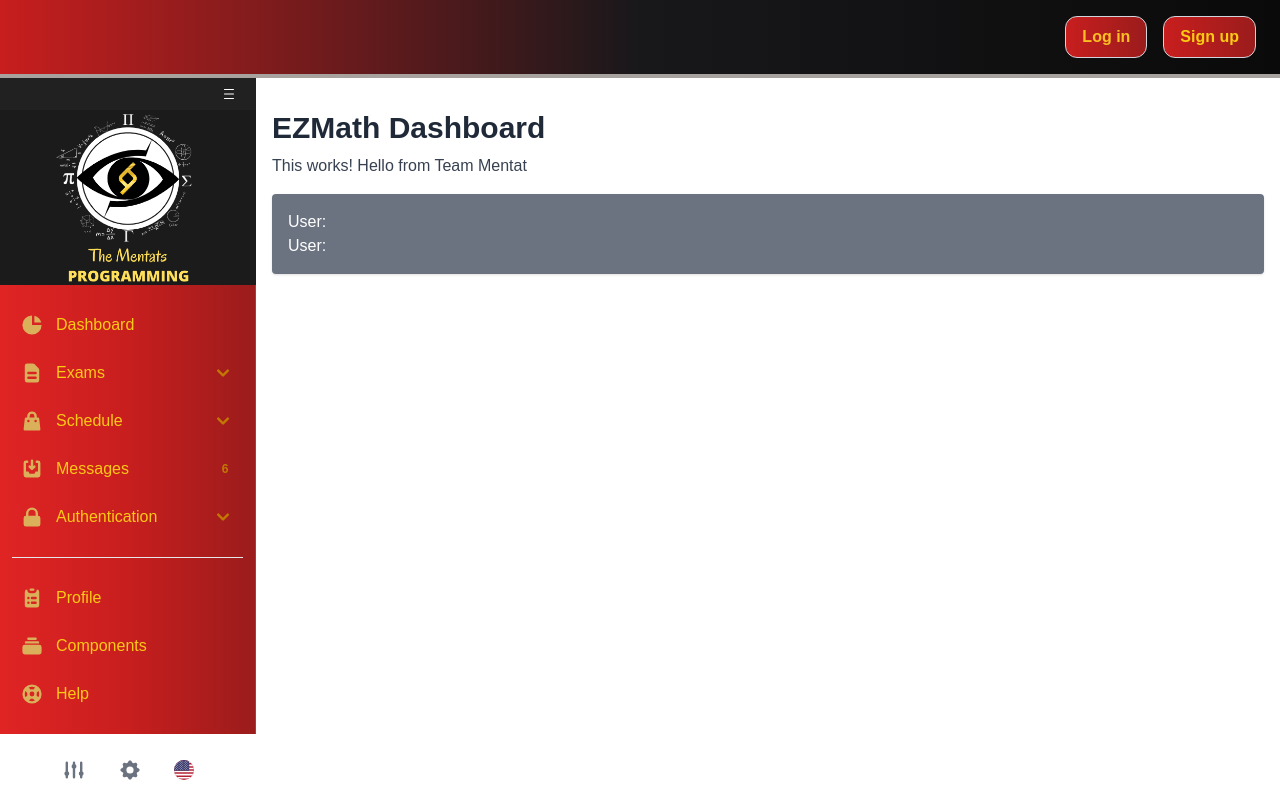
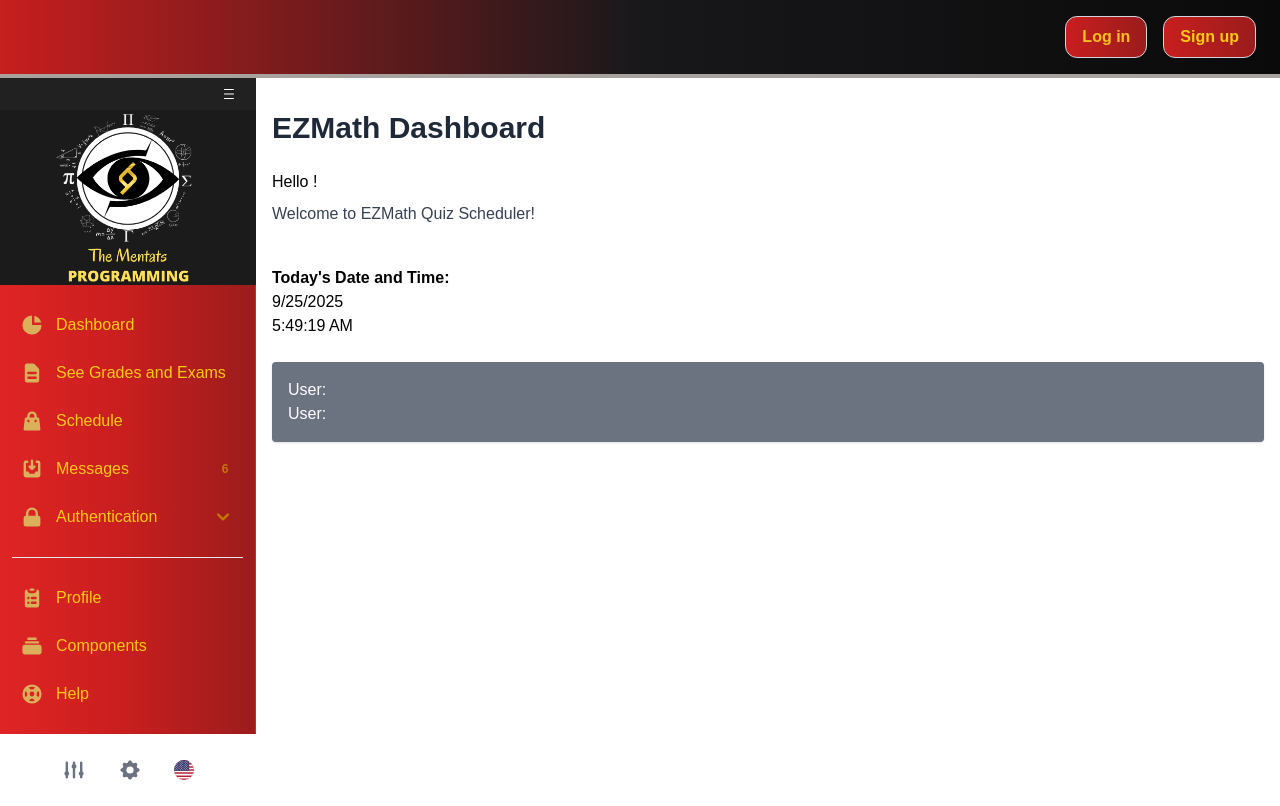
Before and after one commit to josh-test-1120/mentat-math, a Next.js app in the folder frontend/src/: page /dashboard in a window 1280 px wide. Built offline with nearby package versions, Linux system fonts and the light colour scheme; no server answers.

Commit message:
changes to dashboard and linking

```diff
--- a/frontend/src/app/_components/layout/sidebar.tsx
+++ b/frontend/src/app/_components/layout/sidebar.tsx
@@ -482,53 +482,70 @@ export default function Sidebar() {
                         </a>
                     </li>
                     <li>
-                        <button type="button"
-                                className="flex items-center p-2 w-full text-base font-normal text-yellow-300 rounded-lg transition duration-75 group hover:bg-gray-100 dark:text-white dark:hover:bg-gray-700"
-                                aria-controls="dropdown-pages" data-collapse-toggle="dropdown-pages">
+                        <a href="#"
+                           className="flex items-center p-2 text-base font-normal text-yellow-300 rounded-lg dark:text-white hover:bg-gray-100 dark:hover:bg-gray-700 group">
                             <PagesSvgComponent
                                 className={"flex-shrink-0 w-6 h-6 text-mentat-gold transition duration-75 group-hover:text-gray-900 dark:text-gray-400 dark:group-hover:text-white"}/>
-                            <span className="flex-1 ml-3 text-left whitespace-nowrap">Exams</span>
-                            <CarretSvgComponent className={"w-6 h-6 text-yellow-500"}/>
-                        </button>
-                        <ul id="dropdown-pages" className="hidden py-2 space-y-2">
-                            <li>
-                                <a href="#"
-                                   className="flex items-center p-2 pl-11 w-full text-base font-normal text-gray-900 rounded-lg transition duration-75 group hover:bg-gray-100 dark:text-white dark:hover:bg-gray-700">Settings</a>
-                            </li>
-                            <li>
-                                <a href="#"
-                                   className="flex items-center p-2 pl-11 w-full text-base font-normal text-gray-900 rounded-lg transition duration-75 group hover:bg-gray-100 dark:text-white dark:hover:bg-gray-700">Kanban</a>
-                            </li>
-                            <li>
-                                <a href="#"
-                                   className="flex items-center p-2 pl-11 w-full text-base font-normal text-gray-900 rounded-lg transition duration-75 group hover:bg-gray-100 dark:text-white dark:hover:bg-gray-700">Calendar</a>
-                            </li>
-                        </ul>
+                            <span className="ml-3">See Grades and Exams</span>
+                        </a>
                     </li>
                     <li>
-                        <button type="button"
-                                className="flex items-center p-2 w-full text-base font-normal text-yellow-300 rounded-lg transition duration-75 group hover:bg-gray-100 dark:text-white dark:hover:bg-gray-700"
-                                aria-controls="dropdown-sales" data-collapse-toggle="dropdown-sales">
+                        <a href="/schedule"
+                           className="flex items-center p-2 text-base font-normal text-yellow-300 rounded-lg dark:text-white hover:bg-gray-100 dark:hover:bg-gray-700 group">
                             <SalesSvgComponent
-                                className={"flex-shrink-0 w-6 h-6 text-mentat-gold transition duration-75 group-hover:text-gray-900 dark:text-gray-400 dark:group-hover:text-white"} />
-                            <span className="flex-1 ml-3 text-left whitespace-nowrap">Schedule</span>
-                            <CarretSvgComponent className={"w-6 h-6 text-yellow-500"}/>
-                        </button>
-                        <ul id="dropdown-sales" className="hidden py-2 space-y-2">
-                            <li>
-                                <a href="#"
-                                   className="flex items-center p-2 pl-11 w-full text-base font-normal text-gray-900 rounded-lg transition duration-75 group hover:bg-gray-100 dark:text-white dark:hover:bg-gray-700">Products</a>
-                            </li>
-                            <li>
-                                <a href="#"
-                                   className="flex items-center p-2 pl-11 w-full text-base font-normal text-gray-900 rounded-lg transition duration-75 group hover:bg-gray-100 dark:text-white dark:hover:bg-gray-700">Billing</a>
-                            </li>
-                            <li>
-                                <a href="#"
-                                   className="flex items-center p-2 pl-11 w-full text-base font-normal text-gray-900 rounded-lg transition duration-75 group hover:bg-gray-100 dark:text-white dark:hover:bg-gray-700">Invoice</a>
-                            </li>
-                        </ul>
+                                className={"flex-shrink-0 w-6 h-6 text-mentat-gold transition duration-75 group-hover:text-gray-900 dark:text-gray-400 dark:group-hover:text-white"}/>
+                            <span className="ml-3">Schedule</span>
+                        </a>
                     </li>
+                    {/*<li>*/}
+                    {/*    <button type="button"*/}
+                    {/*            className="flex items-center p-2 w-full text-base font-normal text-yellow-300 rounded-lg transition duration-75 group hover:bg-gray-100 dark:text-white dark:hover:bg-gray-700"*/}
+                    {/*            aria-controls="dropdown-pages" data-collapse-toggle="dropdown-pages">*/}
+                    {/*        <PagesSvgComponent*/}
+                    {/*            className={"flex-shrink-0 w-6 h-6 text-mentat-gold transition duration-75 group-hover:text-gray-900 dark:text-gray-400 dark:group-hover:text-white"}/>*/}
+                    {/*        <span className="flex-1 ml-3 text-left whitespace-nowrap">Exams</span>*/}
+                    {/*        <CarretSvgComponent className={"w-6 h-6 text-yellow-500"}/>*/}
+                    {/*    </button>*/}
+                    {/*    <ul id="dropdown-pages" className="hidden py-2 space-y-2">*/}
+                    {/*        <li>*/}
+                    {/*            <a href="/grades"*/}
+                    {/*               className="flex items-center p-2 pl-11 w-full text-base font-normal text-gray-900 rounded-lg transition duration-75 group hover:bg-gray-100 dark:text-white dark:hover:bg-gray-700">See*/}
+                    {/*                Grades and Exams</a>*/}
+                    {/*        </li>*/}
+                    {/*        <li>*/}
+                    {/*            <a href="#"*/}
+                    {/*               className="flex items-center p-2 pl-11 w-full text-base font-normal text-gray-900 rounded-lg transition duration-75 group hover:bg-gray-100 dark:text-white dark:hover:bg-gray-700">Kanban</a>*/}
+                    {/*        </li>*/}
+                    {/*        <li>*/}
+                    {/*            <a href="#"*/}
+                    {/*               className="flex items-center p-2 pl-11 w-full text-base font-normal text-gray-900 rounded-lg transition duration-75 group hover:bg-gray-100 dark:text-white dark:hover:bg-gray-700">Calendar</a>*/}
+                    {/*        </li>*/}
+                    {/*    </ul>*/}
+                    {/*</li>*/}
+                    {/*<li>*/}
+                    {/*    <button type="button"*/}
+                    {/*            className="flex items-center p-2 w-full text-base font-normal text-yellow-300 rounded-lg transition duration-75 group hover:bg-gray-100 dark:text-white dark:hover:bg-gray-700"*/}
+                    {/*            aria-controls="dropdown-sales" data-collapse-toggle="dropdown-sales">*/}
+                    {/*        <SalesSvgComponent*/}
+                    {/*            className={"flex-shrink-0 w-6 h-6 text-mentat-gold transition duration-75 group-hover:text-gray-900 dark:text-gray-400 dark:group-hover:text-white"}/>*/}
+                    {/*        <span className="flex-1 ml-3 text-left whitespace-nowrap">Schedule</span>*/}
+                    {/*        <CarretSvgComponent className={"w-6 h-6 text-yellow-500"}/>*/}
+                    {/*    </button>*/}
+                    {/*    <ul id="dropdown-sales" className="hidden py-2 space-y-2">*/}
+                    {/*        <li>*/}
+                    {/*            <a href="#"*/}
+                    {/*               className="flex items-center p-2 pl-11 w-full text-base font-normal text-gray-900 rounded-lg transition duration-75 group hover:bg-gray-100 dark:text-white dark:hover:bg-gray-700">Products</a>*/}
+                    {/*        </li>*/}
+                    {/*        <li>*/}
+                    {/*            <a href="#"*/}
+                    {/*               className="flex items-center p-2 pl-11 w-full text-base font-normal text-gray-900 rounded-lg transition duration-75 group hover:bg-gray-100 dark:text-white dark:hover:bg-gray-700">Billing</a>*/}
+                    {/*        </li>*/}
+                    {/*        <li>*/}
+                    {/*            <a href="#"*/}
+                    {/*               className="flex items-center p-2 pl-11 w-full text-base font-normal text-gray-900 rounded-lg transition duration-75 group hover:bg-gray-100 dark:text-white dark:hover:bg-gray-700">Invoice</a>*/}
+                    {/*        </li>*/}
+                    {/*    </ul>*/}
+                    {/*</li>*/}
                     <li>
                         <a href="#"
                            className="flex items-center p-2 text-base font-normal text-yellow-300 rounded-lg dark:text-white hover:bg-gray-100 dark:hover:bg-gray-700 group">
--- a/frontend/src/app/dashboard/page.tsx
+++ b/frontend/src/app/dashboard/page.tsx
@@ -4,6 +4,8 @@ import { getServerAuthSession } from "@/utils/auth";
 
 export default async function Dashboard() {
     const session = await getServerAuthSession();
+    const currDate = new Date().toLocaleDateString(); //variable for current date
+    const currTime = new Date().toLocaleTimeString(); //variable for current time
     // Add error handling for failed authentication
 
     console.log(session);
@@ -11,10 +13,15 @@ export default async function Dashboard() {
     return (
         <div className="container mx-auto max-w-md px-4 py-8">
             <h1 className="text-3xl font-bold text-gray-800">EZMath Dashboard</h1>
-
+            <br></br>
+            <p>Hello {session?.user?.username}!</p>
             <p className="text-gray-700 mt-2 mb-4">
-                This works! Hello from Team Mentat
+                Welcome to EZMath Quiz Scheduler!
             </p>
+            <br></br>
+            <p><b>Today's Date and Time:</b></p>
+            <p>{currDate} <br></br>{currTime}</p>
+            <br></br>
 
             <div className="bg-gray-500 p-4 rounded shadow">
                 <p className="text-white">User: {session?.user?.email}</p>
--- a/frontend/src/app/grades/page.tsx
+++ b/frontend/src/app/grades/page.tsx
@@ -86,7 +86,7 @@ async function fetchReport() {
 
 function windowOnload() {
     // Fetch the exams when the page loads
-    //window.onload = fetchExams;
+    window.onload = fetchExams;
     window.onload = fetchReport;
 }
 
--- a/frontend/src/package.json
+++ b/frontend/src/package.json
@@ -19,13 +19,13 @@
     "tiktoken": "^1.0.15"
   },
   "devDependencies": {
-    "@types/node": "^20",
-    "@types/react": "^18",
+    "@types/node": "20.12.13",
+    "@types/react": "18.3.3",
     "@types/react-dom": "^18",
     "eslint": "^8",
     "eslint-config-next": "14.2.2",
     "postcss": "^8",
     "tailwindcss": "^3.4.1",
-    "typescript": "^5"
+    "typescript": "5.4.5"
   }
 }
```
Also changed, not shown: 2 other files (tests, documents, lock files or other folders).
